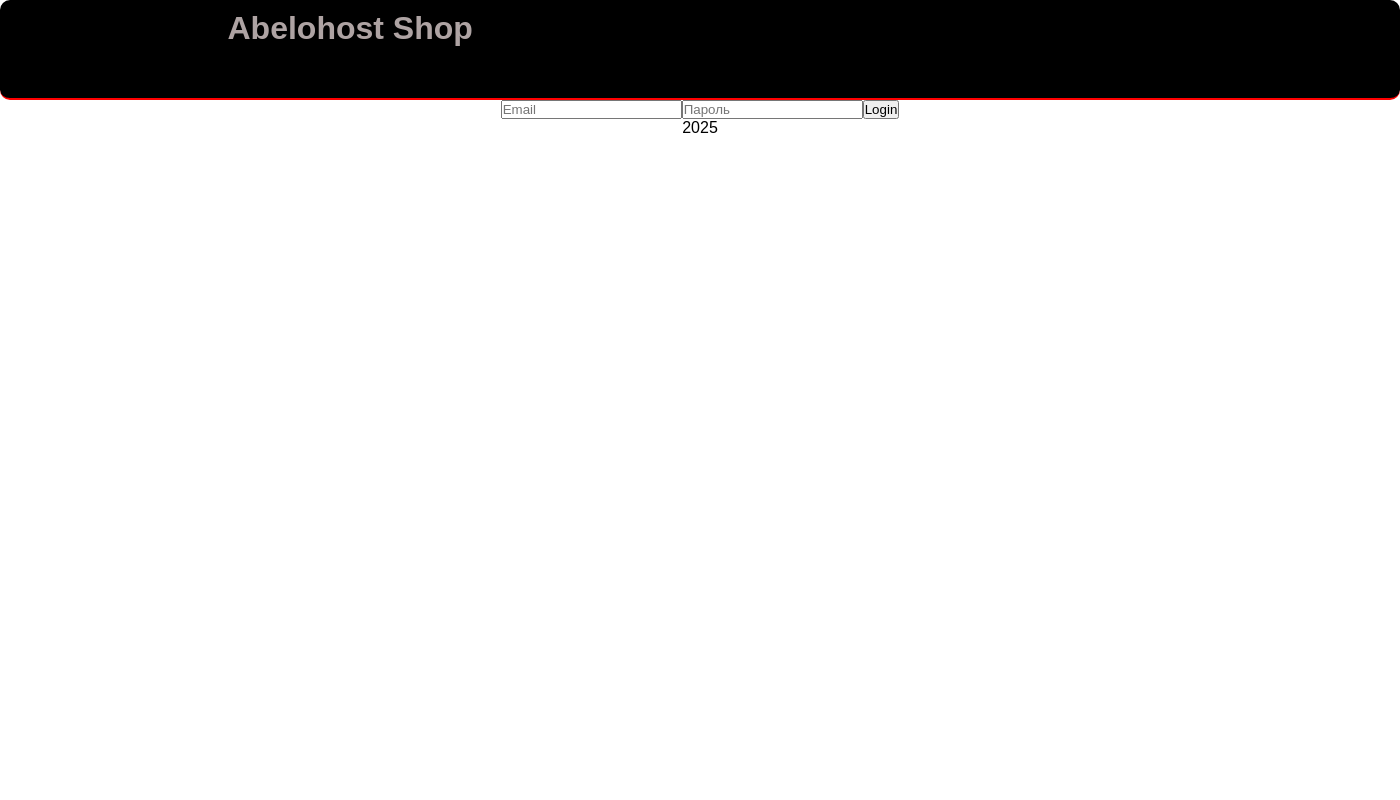
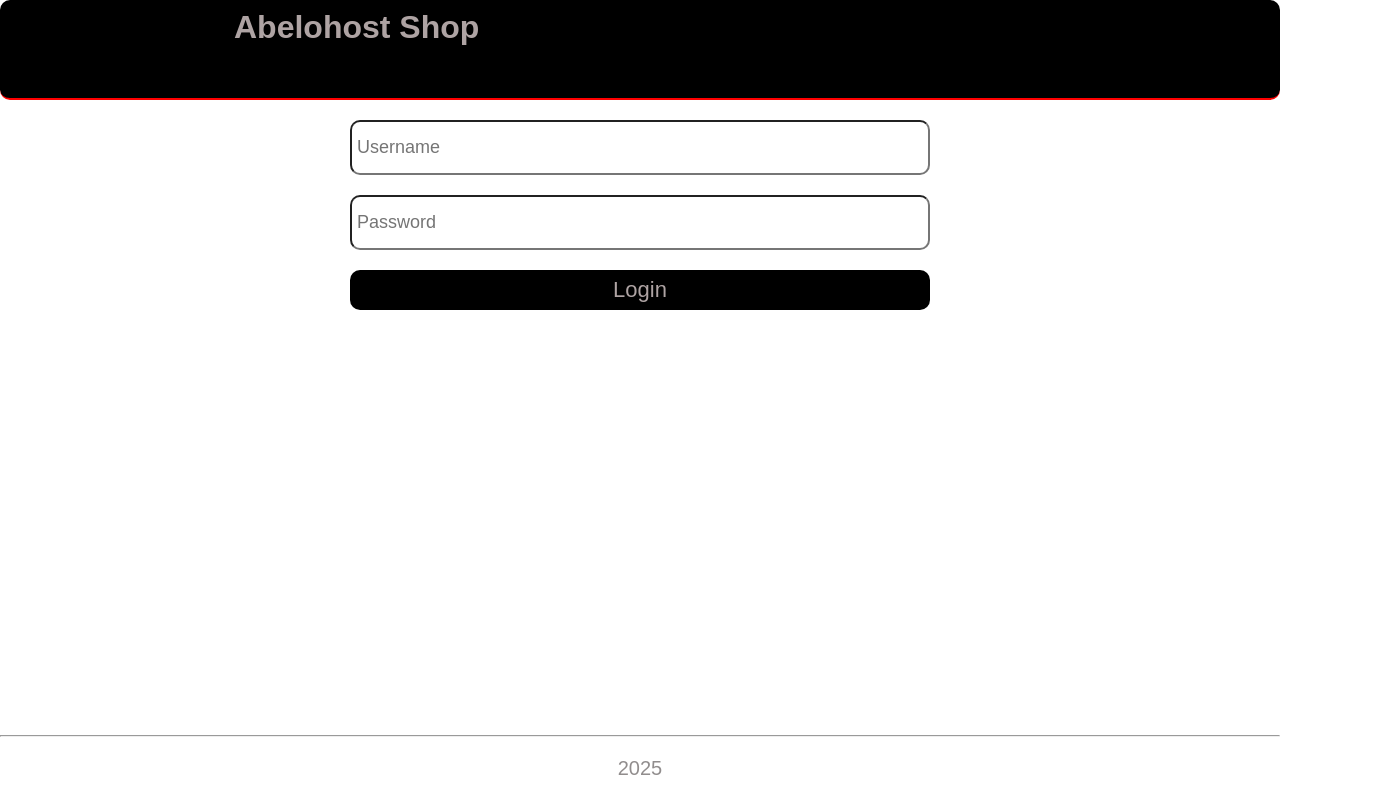
Before and after one commit to KozyrenkoPavel/TestWork6, a Next.js app: page /login in a window 1280 px wide. Shown: the whole page, 1400 px wide, since content can reach past the window. Built offline with nearby package versions, Linux system fonts and the light colour scheme.

Commit message:
feat: desktop layout implemented

```diff
--- a/src/components/FooterProducts.tsx
+++ b/src/components/FooterProducts.tsx
@@ -1,17 +1,17 @@
 "use client";
 
 import { useAuth } from "@/hook/AuthProvider";
+import styles from "./styles.module.scss";
 
 export default function FooterProducts() {
   const { token } = useAuth();
   const curretYear: string = new Date().getFullYear().toString();
 
-  console.log(token);
-
   return (
-    <div>
-      {curretYear}
+    <footer className={styles.footer}>
+      <hr className={styles.footer__separator} />
+      <span>{curretYear} </span>
       {token && <span>Logged as admin@mail.ru</span>}
-    </div>
+    </footer>
   );
 }
--- a/src/components/ProductsContainer.tsx
+++ b/src/components/ProductsContainer.tsx
@@ -11,7 +11,7 @@ export default function ProjectContainer({
     <div className={styles.productsContainer}>
       <HeaderProducts />
 
-      {children}
+      <div className={styles.productsContainer__children}>{children}</div>
 
       <FooterProducts />
     </div>
--- a/src/components/styles.module.scss
+++ b/src/components/styles.module.scss
@@ -1,7 +1,13 @@
 .productsContainer {
-  width: 1400px;
-  margin: 0 auto;
+  width: 100%;
+  height: 100vh;
   text-align: center;
+  display: flex;
+  flex-direction: column;
+
+  &__children {
+    flex: 1;
+  }
 }
 
 .headerProducts {
@@ -11,19 +17,21 @@
   color: rgba(226, 212, 212, 0.767);
   border-bottom: 2px solid red;
   border-radius: 10px;
+  margin-bottom: 20px;
 
   &__logo {
     display: flex;
     justify-content: space-between;
     align-items: center;
-    width: 965px;
+    width: 65%;
+    height: 55px;
     margin: 0 auto;
     padding: 10px;
     margin-bottom: 5px;
 
     button {
-      width: 200px;
-      height: 40px;
+      width: 130px;
+      height: 100%;
       border: none;
       border-radius: 10px;
       background-color: rgba(226, 212, 212, 0.493);
@@ -41,9 +49,116 @@
     display: flex;
     justify-content: space-between;
     align-items: center;
-    width: 385px;
+    width: 25%;
     margin: 0 auto;
     padding: 5px;
-    font-size: 18px;
+    font-size: 22px;
   }
 }
+
+.productsList {
+  width: 1400px;
+  margin: 0 auto;
+
+  &__title {
+    display: flex;
+    justify-content: start;
+    align-items: center;
+    margin-bottom: 30px;
+  }
+
+  &__items {
+    display: flex;
+    justify-content: space-between;
+    flex-wrap: wrap;
+    width: 100%;
+  }
+
+  &__productItem {
+    width: 400px;
+    height: 360px;
+    border: 2px solid rgba(73, 69, 69, 0.192);
+    border-radius: 15px;
+    margin-bottom: 40px;
+
+    img {
+      width: 220px;
+      height: 220px;
+      margin-bottom: 10px;
+    }
+
+    h3 {
+      font-size: 22px;
+      margin-bottom: 5px;
+    }
+
+    h4 {
+      font-size: 18px;
+      margin-bottom: 5px;
+      color: rgba(112, 107, 107, 0.767);
+    }
+
+    .price {
+      color: red;
+    }
+
+    .btnItem {
+      width: 130px;
+      height: 30px;
+      border: 2px solid rgba(73, 69, 69, 0.192);
+      border-radius: 10px;
+      background-color: white;
+      font-size: 20px;
+      color: rgba(112, 107, 107, 0.767);
+      cursor: pointer;
+    }
+
+    button:hover {
+      background-color: rgba(226, 212, 212, 0.767);
+    }
+  }
+}
+
+.overlay {
+  position: fixed;
+  top: 50%;
+  left: 49%;
+  width: 100vh;
+  height: 100vh;
+  display: "flex";
+  justify-content: "center";
+  align-items: "center";
+  z-index: 9999;
+
+  &__spiner {
+    width: 50px;
+    height: 50px;
+    border: 6px solid #ccc;
+    border-top-color: #333;
+    border-radius: 50%;
+    animation: spin 1s linear infinite;
+  }
+}
+
+.footer {
+  width: 100%;
+  font-size: 20px;
+  color: rgba(112, 107, 107, 0.767);
+  padding-bottom: 20px;
+
+  &__separator {
+    width: 100%;
+    height: 1px;
+    background-color: rgba(112, 107, 107, 0.767);
+    margin-bottom: 20px;
+  }
+}
+
+@keyframes spin {
+  from {
+    transform: rotate(0deg);
+  }
+  to {
+    transform: rotate(360deg);
+  }
+}
--- a/src/pages/HomePages.tsx
+++ b/src/pages/HomePages.tsx
@@ -4,7 +4,7 @@ import { useAuth } from "../hook/AuthProvider";
 import { useEffect } from "react";
 import { getProducts } from "../app/api/products";
 import { useDispatch } from "react-redux";
-import { updateProductsList } from "../store/productsSlice";
+import { setIsLoading, updateProductsList } from "../store/productsSlice";
 import ProductsList from "../components/ProductsList";
 
 export default function HomePages() {
@@ -15,6 +15,8 @@ export default function HomePages() {
   const fetchProducts = async (authToken: string) => {
     if (!authToken) return;
 
+    dispatch(setIsLoading(true));
+
     try {
       const response = await getProducts(authToken);
       if (response) {
@@ -22,6 +24,8 @@ export default function HomePages() {
       }
     } catch (err) {
       console.error("Ошибка получения продуктов", err);
+    } finally {
+      dispatch(setIsLoading(false));
     }
   };
 
--- a/src/pages/LoginPages.tsx
+++ b/src/pages/LoginPages.tsx
@@ -2,6 +2,7 @@
 
 import axios from "axios";
 import { useState } from "react";
+import styles from "./styles.module.scss";
 
 type Tprops = {
   onLogin: (token: string) => void;
@@ -28,23 +29,25 @@ export default function LoginPages({ onLogin }: Tprops) {
   };
 
   return (
-    <div>
-      <form onSubmit={handleSubmit}>
+    <form className={styles.login} onSubmit={handleSubmit}>
       <input
         type="text"
-          placeholder="Email"
+        placeholder="Username"
         value={email}
         onChange={(e) => setEmail(e.target.value)}
+        className={styles.login__input}
       />
       <input
         type="password"
-          placeholder="Пароль"
+        placeholder="Password"
         value={password}
         onChange={(e) => setPassword(e.target.value)}
+        className={styles.login__input}
       />
-        <button type="submit">Login</button>
+      <button className={styles.login__btn} type="submit">
+        Login
+      </button>
       {error && <p style={{ color: "red" }}>{error}</p>}
     </form>
-    </div>
   );
 }
--- /dev/null
+++ b/src/pages/styles.module.scss
@@ -0,0 +1,31 @@
+.login {
+  display: flex;
+  flex-direction: column;
+  width: 580px;
+  margin: 0 auto;
+
+  &__input {
+    height: 55px;
+    margin-bottom: 20px;
+    font-size: 18px;
+    padding: 5px;
+    // border: none;
+    border-radius: 10px;
+    outline: none;
+  }
+
+  &__btn {
+    height: 40px;
+    border-radius: 10px;
+    border: none;
+    background-color: #000;
+    color: rgba(226, 212, 212, 0.767);
+    font-size: 22px;
+    cursor: pointer;
+    margin-bottom: 10px;
+  }
+
+  &__btn:hover {
+    background-color: rgba(63, 60, 60, 0.767);
+  }
+}
--- a/src/store/productsSlice.ts
+++ b/src/store/productsSlice.ts
@@ -3,10 +3,12 @@ import { IProducts } from "../interface/interface";
 
 type TInitialState = {
   products: IProducts[];
+  isLoading: boolean;
 };
 
 const initialState: TInitialState = {
   products: [],
+  isLoading: false,
 };
 
 export const productsSlice = createSlice({
@@ -16,8 +18,11 @@ export const productsSlice = createSlice({
     updateProductsList: (state, action) => {
       state.products = action.payload;
     },
+    setIsLoading: (state, action) => {
+      state.isLoading = action.payload;
+    },
   },
 });
 
-export const { updateProductsList } = productsSlice.actions;
+export const { updateProductsList, setIsLoading } = productsSlice.actions;
 export default productsSlice.reducer;
```
Also changed, not shown: src/components/Product.tsx (+5 -3 lines), src/components/ProductsList.tsx (+20 -5 lines), src/components/Spiner.tsx (added, +9 -0 lines), src/hoc/ProtectedRoute.tsx (+6 -1 lines). Lines whose indentation alone changed are shown as unchanged.
